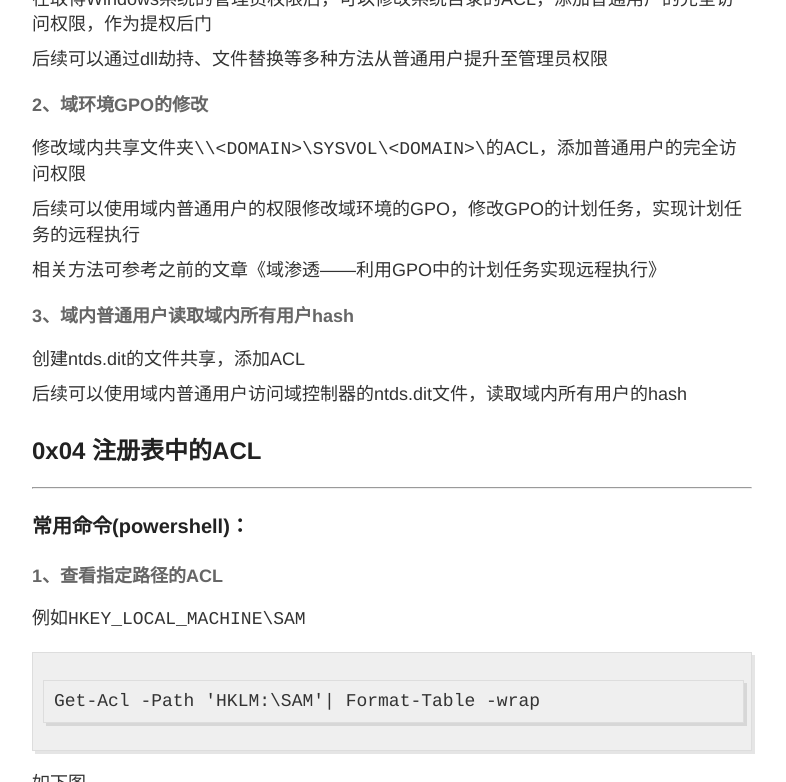
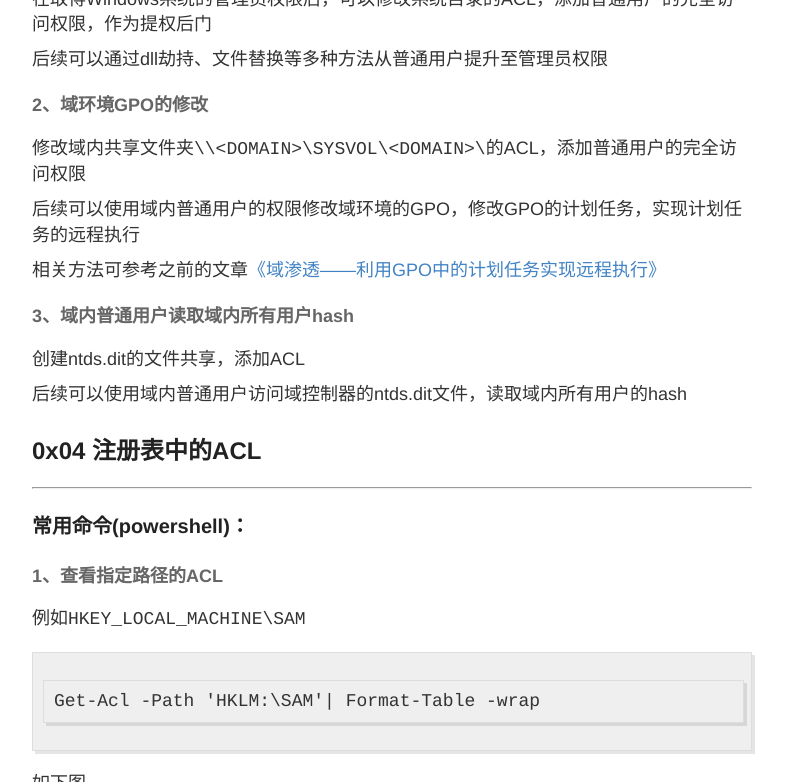
Before and after one commit to 3gstudent/backup-3gstudent.github.io, a Jekyll site: the page built from _posts/2018-12-12-渗透技巧——Windows下的Access Control List.md, in a window 1280 px wide and 900 px high, scrolled down 7150 px, cut to the strip 0-782 px from the top of the window. Shown: the whole strip, without its empty margins (248-1034 px from the left). Built offline with Jekyll 4.4.1, drawn with Linux system fonts in a browser that asks for light colours; part of the change alters nothing that is shown.

```diff
--- a/_posts/2018-12-12-渗透技巧——Windows下的Access Control List.md
+++ b/_posts/2018-12-12-渗透技巧——Windows下的Access Control List.md
@@ -264,7 +264,7 @@ Foreach($file in $fileList)
 
 后续可以使用域内普通用户的权限修改域环境的GPO，修改GPO的计划任务，实现计划任务的远程执行
 
-相关方法可参考之前的文章《域渗透——利用GPO中的计划任务实现远程执行》
+相关方法可参考之前的文章[《域渗透——利用GPO中的计划任务实现远程执行》](https://3gstudent.github.io/3gstudent.github.io/%E5%9F%9F%E6%B8%97%E9%80%8F-%E5%88%A9%E7%94%A8GPO%E4%B8%AD%E7%9A%84%E8%AE%A1%E5%88%92%E4%BB%BB%E5%8A%A1%E5%AE%9E%E7%8E%B0%E8%BF%9C%E7%A8%8B%E6%89%A7%E8%A1%8C/)
 
 #### 3、域内普通用户读取域内所有用户hash
 
```
